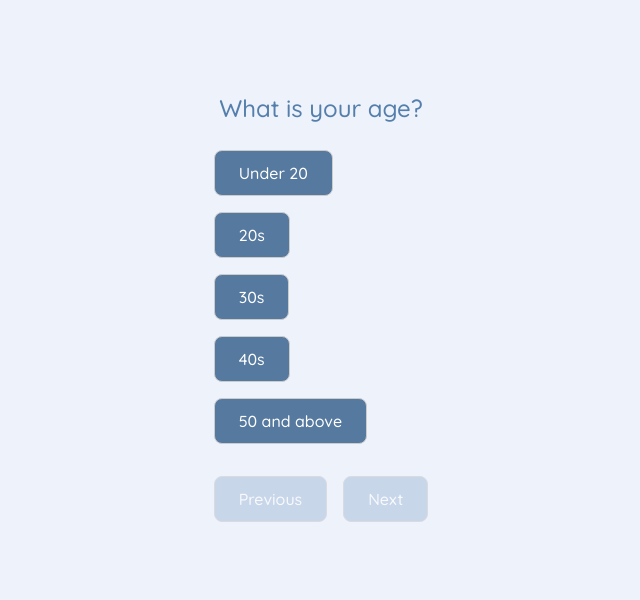
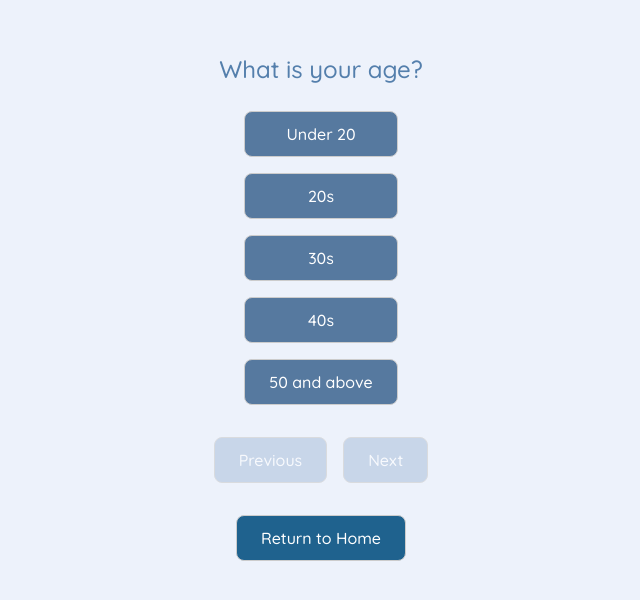
Before and after one commit to stickybrickwall/blugo, a React (Vite) app in the folder client/: page /#/quiz in a window 1280 px wide. Shown: the part 104-704 px from the top of the page, without its empty margins (319-959 px from the left). Built offline with nearby package versions, Linux system fonts and the light colour scheme; sample sign-in values are in the browser's storage.

Commit message:
Added returnToHome functionality and update frontend UI

```diff
--- a/client/package.json
+++ b/client/package.json
@@ -18,6 +18,7 @@
     "dotenv": "^16.5.0",
     "express": "^5.1.0",
     "jsonwebtoken": "^9.0.2",
+    "jwt-decode": "^4.0.0",
     "pg": "^8.16.0",
     "react": "^19.1.0",
     "react-dom": "^19.1.0",
--- /dev/null
+++ b/client/src/hooks/returnToHome.ts
@@ -0,0 +1,24 @@
+import { useNavigate } from 'react-router-dom';
+import { getUserFromToken } from '../utils/getUserFromTokens';
+
+export const useReturnToHome = () => {
+  const navigate = useNavigate();
+
+  return (firstName?: string, lastName?: string) => {
+    const user = getUserFromToken();
+    if (!user) {
+      alert('You are not logged in.');
+      navigate('/login');
+      return;
+    }
+
+    navigate('/home', {
+      state: {
+        userId: user.id,
+        email: user.email,
+        firstName,
+        lastName
+      },
+    });
+  };
+};
--- a/client/src/index.css
+++ b/client/src/index.css
@@ -148,22 +148,34 @@ button:focus-visible {
   font-weight: 500
 }
 
+.quiz-options-container {
+  display: flex;
+  justify-content: center;
+}
+
+.equal-width-wrapper {
+  display: inline-flex;
+  flex-direction: column;
+  align-items: stretch;
+  width: fit-content;
+  gap: 1rem;
+}
+
 .quiz-option {
-  display: block;
-  margin: 1rem 0;
   padding: 0.75rem 1.5rem;
   border-radius: 8px;
   border: 1px solid #ccc;
   cursor: pointer;
   background-color: #56799f;
   color: white;
+  text-align: center;
+  white-space: nowrap;
 }
 
 .quiz-option.selected {
   background-color: #1f628e;
   color: white;
   outline: none;
-  font-weight: 1000000;
 }
 
 .quiz-nav-buttons {
--- a/client/src/pages/Login.tsx
+++ b/client/src/pages/Login.tsx
@@ -46,7 +46,7 @@ function Login() {
         <img src="/blugo/logo.png" alt="GlowGuide Logo" style={{ width: '400px'}} />
         <div className="Login">
             <div className="login-box">
-                <h2 className="login-title">LOGIN</h2>
+                <h2 className="login-title">Login</h2>
                 <form onSubmit={handleLogin}>
                     <input
                         type="email"
--- a/client/src/pages/Quiz.tsx
+++ b/client/src/pages/Quiz.tsx
@@ -1,5 +1,6 @@
 import { useState } from 'react';
 import { useLocation, useNavigate } from 'react-router-dom';
+import { useReturnToHome } from '../hooks/returnToHome';
 
 const questions = [
     { //Q1
@@ -94,6 +95,7 @@ function Quiz() {
 
     const navigate = useNavigate();
     const location = useLocation();
+    const returnToHome = useReturnToHome();
 
     const { firstName, lastName } = location.state || {};
 
@@ -175,6 +177,9 @@ function Quiz() {
     return (
     <div className="quiz-container">
         <h2 className="quiz-question">{q.question}</h2>
+
+        <div className="quiz-options-container">
+        <div className="equal-width-wrapper">
             {q.options.map((option) => (
             <button
                 key={option}
@@ -184,6 +189,8 @@ function Quiz() {
                 {option}
             </button>
             ))}
+        </div>
+        </div>
 
         <div className="quiz-nav-buttons">
         <button
@@ -202,6 +209,14 @@ function Quiz() {
             {current === questions.length - 1 ? 'View Results' : 'Next'}
         </button>
         </div>
+
+        {current === 0 && (
+        <div style={{ display: 'flex', justifyContent: 'center', marginTop: '2rem' }}>
+            <button onClick={() => returnToHome(firstName, lastName)} className="quiz-button">
+            Return to Home
+            </button>
+        </div>
+        )}
     </div>
     );
 }
--- a/client/src/pages/Result.tsx
+++ b/client/src/pages/Result.tsx
@@ -1,4 +1,5 @@
 import { useNavigate, useLocation } from 'react-router-dom';
+import { useReturnToHome  } from '../hooks/returnToHome';
 
 type Product = {
     name: string;
@@ -20,13 +21,14 @@ function Result() {
     const navigate = useNavigate();
     const location = useLocation();
     const { firstName, lastName, recData } = (location.state || {}) as LocationState;
+    const returnToHome = useReturnToHome();
 
     const { recommendations } = recData;
 
     const goToHome = () => {
         navigate('/home', { state: {
             firstName,
-            lastName
+            lastName //goToHome should receive userId data too.
         }});
     };
 
@@ -62,7 +64,7 @@ function Result() {
                 );
             })}
 
-            <button onClick={goToHome} style={{ margin: '1rem' }}>
+            <button onClick={() => returnToHome(firstName, lastName)} className="quiz-button">
                 Return to Home
             </button>
         </div>
--- /dev/null
+++ b/client/src/utils/getUserFromTokens.ts
@@ -0,0 +1,19 @@
+import { jwtDecode } from 'jwt-decode';
+
+interface TokenPayload {
+  id: number;
+  email: string;
+  iat?: number;
+  exp?: number;
+}
+
+export const getUserFromToken = (): TokenPayload | null => {
+  try {
+    const token = localStorage.getItem('token');
+    if (!token) return null;
+    return jwtDecode<TokenPayload>(token);
+  } catch (err) {
+    console.error('Failed to decode token:', err);
+    return null;
+  }
+};
```
Also changed, not shown: 1 other file (tests, documents, lock files or other folders). Lines whose indentation alone changed are shown as unchanged.
